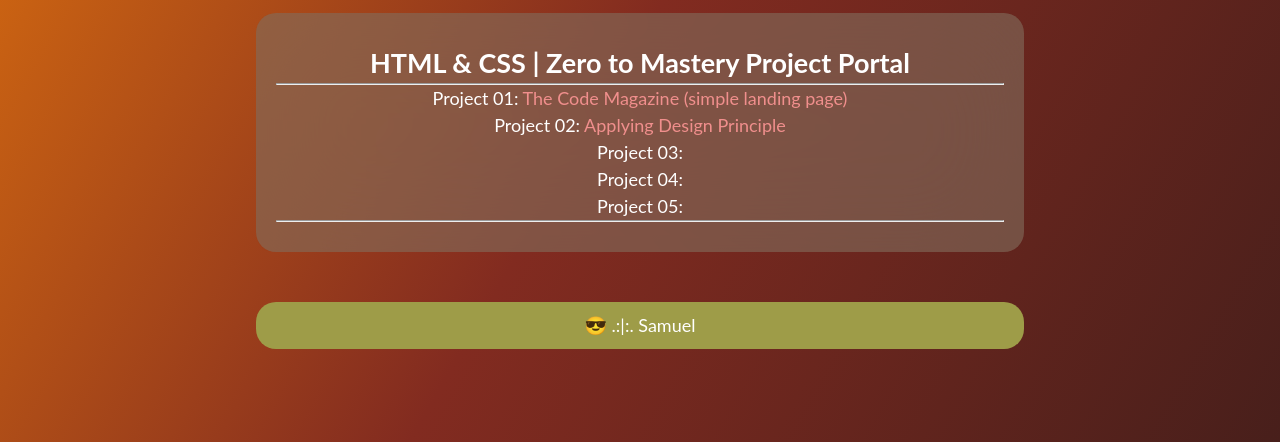
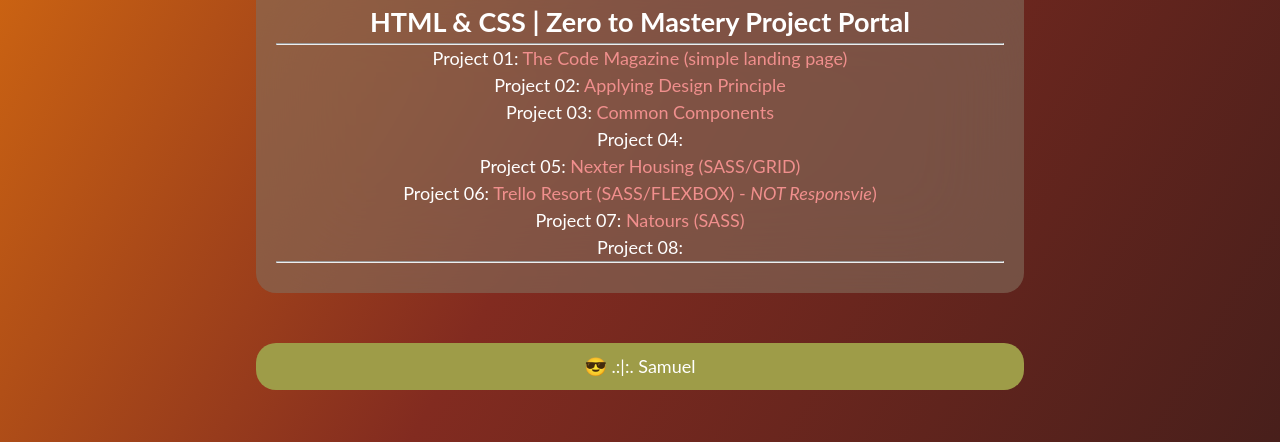
Before and after one commit to Koigor97/html_css, a plain HTML site: page index.html in a window 1280 px wide. Shown: the part 358-800 px from the top of the page. Drawn offline with Linux system fonts and the light colour scheme.

Commit message:
Update the portal page

```diff
--- a/index.html
+++ b/index.html
@@ -38,14 +38,39 @@
                 </li>
                 <li class="weeks week3">
                     Project 03:
-                    <a href="#" target="_blank" rel=""></a>
+                    <a href="https://koigor97.github.io/html_css/common_components/components/" target="_blank" rel="">
+                         Common Components
+                    </a>
                 </li>
                 <li class="weeks week4">
                     Project 04:
-                    <a href="#" target="_blank" rel=""></a>
+                    <a href="#" target="_blank" rel="">
+
+                    </a>
                 </li>
                 <li class="weeks week5">
                     Project 05:
+                    <a href="https://koigor97.github.io/html_css/nexter/" target="_blank" rel="">
+                         Nexter Housing (SASS/GRID)
+                    </a>
+                </li>
+
+                <li class="weeks week6">
+                    Project 06:
+                    <a href="https://koigor97.github.io/html_css/trello/" target="_blank" rel="">
+                        Trello Resort (SASS/FLEXBOX) - <em>NOT Responsvie</em>)
+                    </a>
+                </li>
+
+                <li class="weeks week7">
+                    Project 07:
+                    <a href="https://koigor97.github.io/html_css/natours/" target="_blank" rel="">
+                        Natours (SASS)
+                    </a>
+                </li>
+
+                <li class="weeks week8">
+                    Project 08:
                     <a href="#" target="_blank" rel=""></a>
                 </li>
 
```
